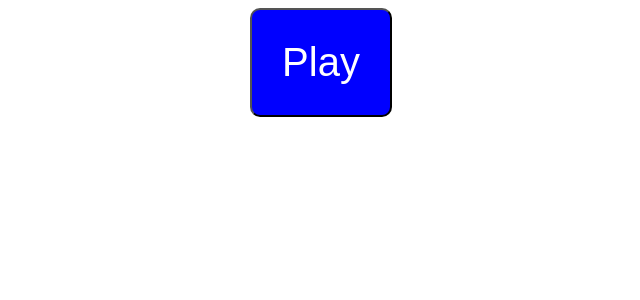
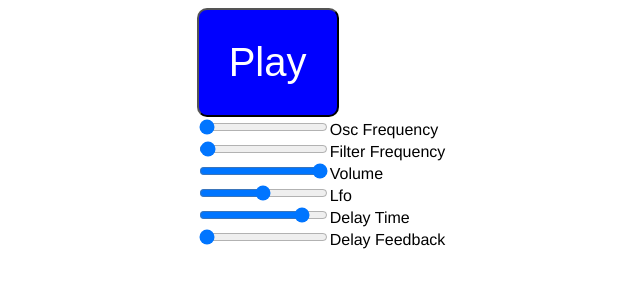
Before and after one commit to ianbaxter/noiser, a React (Create React App) app: page / in a window 1280 px wide. Shown: the top 300 px of the page, without its empty margins (319-959 px from the left). Built offline with nearby package versions, Linux system fonts and the light colour scheme.

Commit message:
Add features

```diff
--- a/src/App.js
+++ b/src/App.js
@@ -2,7 +2,7 @@ import React, { Component } from "react";
 import './index.css';
 import AudioChunk from "./audio";
 
-let audioChunk = new AudioChunk;
+let audioChunk = new AudioChunk();
 
 class App extends Component {
   state = {
@@ -23,14 +23,106 @@ class App extends Component {
     }
   }
 
+  handleChange({ target }) {
+    console.log(target);
+    switch (target.name) {
+      case "freq":
+        audioChunk.changeFreq(target.value)
+        break;
+      case "filter-freq":
+        audioChunk.changeFilterFreq(target.value)
+        break;
+      case "amp":
+        audioChunk.changeAmp(target.value)
+        break;
+      case "lfo":
+        audioChunk.changeLfoSpeed(target.value)
+        break;
+      case "delay-time":
+        audioChunk.changeDelayTime(target.value)
+        break;
+      case "delay-feedback":
+        audioChunk.changeDelayFeedback(target.value)
+        break;
+    }
+  }
+
   render() {
     return (
+      <div>
         <button
           className="btn-play"
           onClick={() => this.startSynth(this.state.playing)}
         >
           {this.state.playing ? "Stop" : "Play"}
         </button>
+        <div>
+          <input
+            type='range'
+            name="freq"
+            min='20'
+            max='8000'
+            step='1'
+            onInput={ this.handleChange }
+          />
+          <label for="freq">Osc Frequency</label>
+        </div>
+        <div>
+          <input
+            type='range'
+            name="filter-freq"
+            min='20'
+            max='2000'
+            step='1'
+            onInput={ this.handleChange }
+          />
+          <label for="filter-freq">Filter Frequency</label>
+        </div>
+        <div>
+          <input
+            type='range'
+            name="amp"
+            min='0'
+            max='1'
+            step='0.01'
+            onInput={ this.handleChange }
+          />
+          <label for="amp">Volume</label>
+        </div>
+        <div>
+          <input
+            type='range'
+            name="lfo"
+            min='1'
+            max='100'
+            step='1'
+            onInput={ this.handleChange }
+          />
+          <label for="lfo">Lfo</label>
+        </div>
+        <div>
+          <input
+            type='range'
+            name="delay-time"
+            min='0.1'
+            max='6'
+            step='0.1'
+            onInput={ this.handleChange }
+          />
+          <label for="delay-time">Delay Time</label>
+        </div>
+        <div>
+          <input
+            type='range'
+            name="delay-feedback"
+            min='0'
+            max='0.9'
+            step='0.1'
+            onInput={ this.handleChange }
+          />
+          <label for="delay-feedback">Delay Feedback</label>
+        </div>
+      </div>
     );
   }
 }
--- a/src/audio.js
+++ b/src/audio.js
@@ -1,33 +1,91 @@
 import './index.css';
 
-let audioContext, osc, filter, gain;
+let audioContext, osc, filter, amp, lfo, delay, delaySource, feedback;
 
 class AudioChunk {
 
     init() {
         audioContext = new(window.AudioContext || window.webkitAudioContext)();
-        gain = audioContext.createGain();
+
+        // Set gain/amp
+        amp = audioContext.createGain();
+        amp.gain.setValueAtTime(1, audioContext.currentTime);
+
+        // Set filter
         filter = audioContext.createBiquadFilter();
-
-
-        osc = audioContext.createOscillator();
-        osc.type = "sine";
-        osc.frequency.value = 458;
-        osc.connect(filter);
-        filter.connect(gain);
-        osc.start();
-
         filter.type = "lowshelf";
         filter.frequency.setValueAtTime(1000, audioContext.currentTime);
         filter.gain.setValueAtTime(25, audioContext.currentTime);
+
+        // Set oscillator
+        osc = audioContext.createOscillator();
+        osc.type = "sine";
+        osc.frequency.value = 440;
+
+        // Set lfo
+        lfo = audioContext.createOscillator();
+        lfo.type = "sine";
+        lfo.frequency.value = 20;
+
+        // Connect nodes
+        lfo.connect(amp.gain);
+        osc.connect(filter);
+        filter.connect(amp);
+        lfo.start();
+        osc.start();
     }
 
     start() {
-        gain.connect(audioContext.destination);
+        amp.connect(audioContext.destination);
+
+        // Set delay
+        delaySource = amp;
+        delay = audioContext.createDelay();
+        delay.delayTime.value = 0.5;
+
+        feedback = audioContext.createGain();
+        feedback.gain.value = 0.8;
+
+        delay.connect(feedback);
+        feedback.connect(delay);
+        delaySource.connect(delay);
+        delaySource.connect(audioContext.destination);
+        delay.connect(audioContext.destination);
     }
 
     stop() {
-        gain.disconnect(audioContext.destination);
+        amp.disconnect(audioContext.destination);
+        delay.disconnect(audioContext.destination);
+    }
+
+    changeFreq(oscFreq) {
+        console.log(oscFreq);
+        osc.frequency.value = oscFreq;
+    }
+
+    changeFilterFreq(filterFreq) {
+        console.log(filterFreq);
+        filter.frequency.value = filterFreq;
+    }
+
+    changeAmp(volume) {
+        console.log(volume);
+        amp.gain.value = volume;
+    }
+
+    changeLfoSpeed(amount) {
+        console.log(amount);
+        lfo.frequency.value = amount;
+    }
+
+    changeDelayTime(time) {
+        console.log(time);
+        delay.delayTime.value = time;
+    }
+
+    changeDelayFeedback(amount) {
+        console.log(amount);
+        feedback.gain.value = amount;
     }
 }
 
```
Lines whose indentation alone changed are shown as unchanged.
